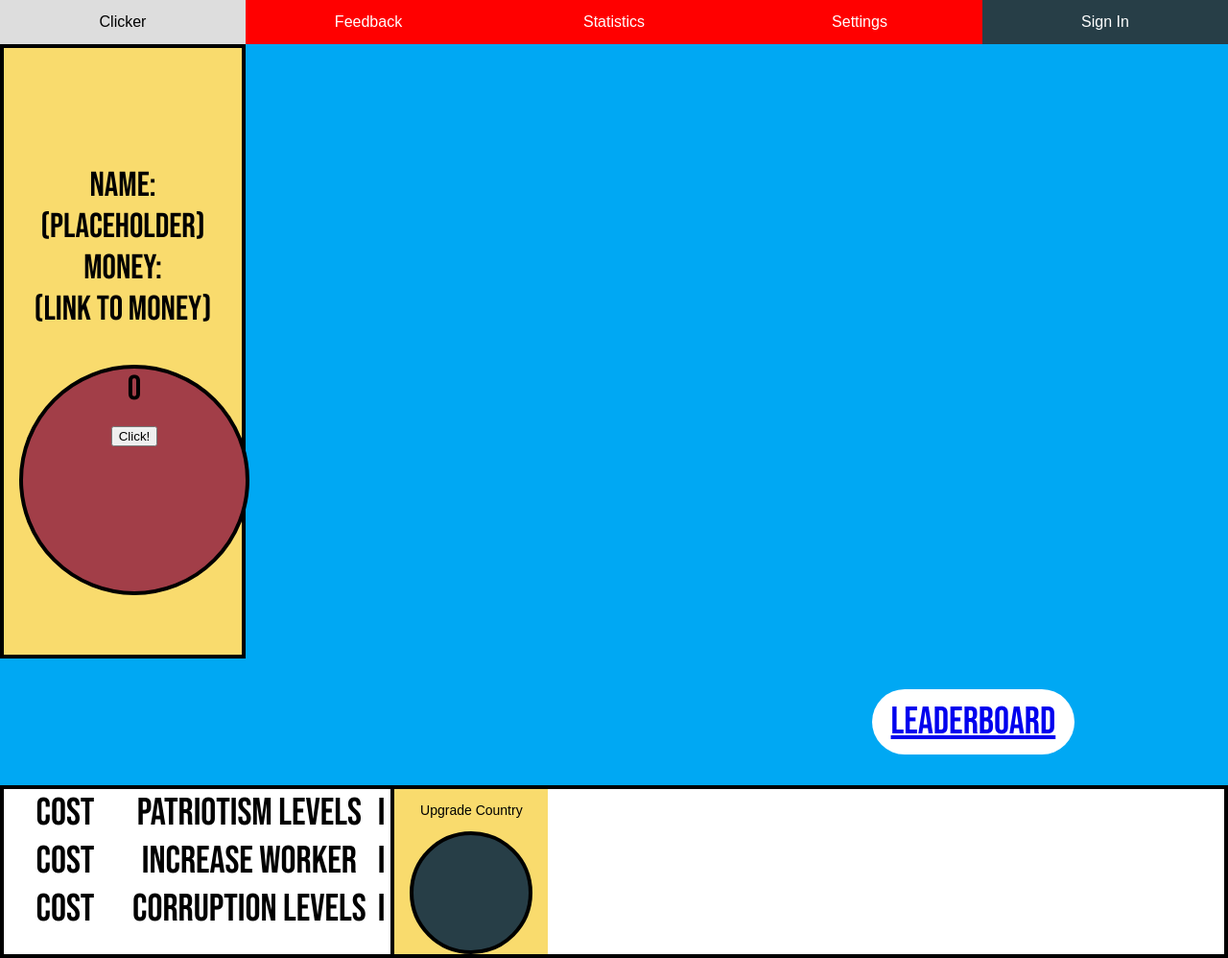
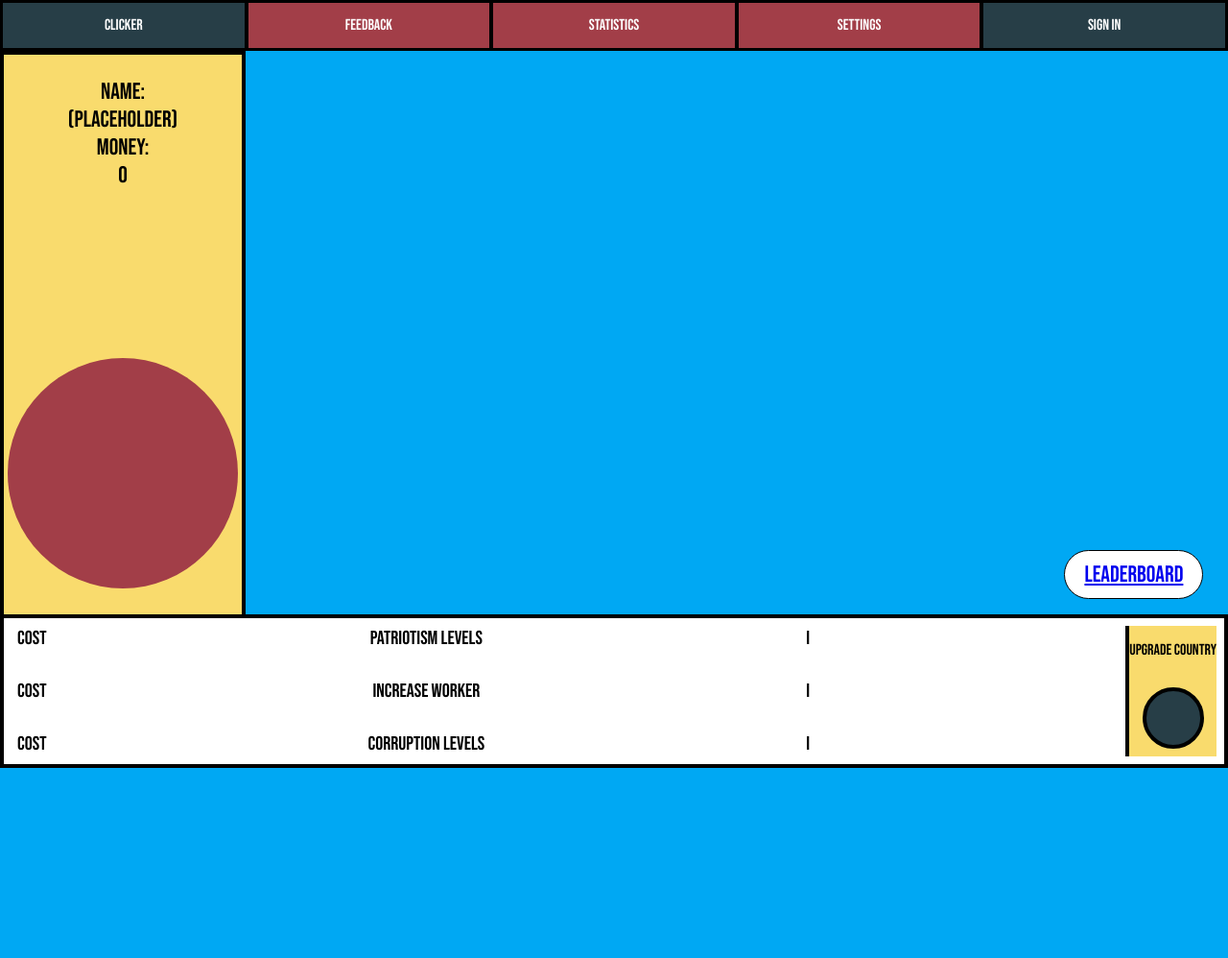
Before and after one commit to AlexWilson06/Propoganda, a PHP site: page / in a window 1280 px wide. Shown: the whole page at 96% size. After the commit the page ends 800 px from the top, so only its background shows below. Run offline with PHP 8.4, Linux system fonts and the light colour scheme.

Commit message:
Cleaning
Used ai claude to clean up my code, and fixed the bottom bar and index so that everything fits on one page without scrolling, and also added a back button for my leaderboard page

```diff
--- a/Leaderboard.php
+++ b/Leaderboard.php
@@ -11,7 +11,7 @@
 </head>
 <body>
     <?php
-    include ('NavBar.php')
+    include ('ReturnButton.php')
     ?>
 </body>
 </html>
--- /dev/null
+++ b/ReturnButton.php
@@ -0,0 +1,3 @@
+<div class="ReturnButtonC">
+    <a href="index.php">Back</a>
+</div>
--- a/css/style.css
+++ b/css/style.css
@@ -1,17 +1,47 @@
-/* NavBar code */
+/* General styles */
+* {
+  box-sizing: border-box;
+  text-align: center;
+}
+body {
+  font-family: "Bebas Neue", Arial, Helvetica, sans-serif;
+  margin: 0;
+  background-color: #00A8F3;
+  height: 100vh;
+  display: flex;
+  flex-direction: column;
+  overflow: hidden;
+}
+/* Layout */
+.MainCollumn {
+  flex: 1;
+  display: flex;
+  flex-direction: column;
+}
+.MenuCollumn {
+  width: 100%;
+  display: flex;
+}
+.Section2 {
+  flex: 1;
+  display: flex;
+}
+/* Navigation bar */
 .navbarC {
   display: flex;
-    background-color: red;
+  background-color: #A23E48;
   width: 100%;
-    outline: 1px black;
+  border: 1px solid black;
+  top: 0;
+  left: 0;
+  z-index: 1000;
 }
 .navbarC a {
   color: white;
   padding: 14px 20px;
-    text-align: center;
   text-decoration: none;
-    width: 100%;
-    outline: black;
+  flex: 1;
+  border: 0.25vh solid black;
 }
 .navbarC a:first-child, .navbarC a:last-child {
   background-color: #273E47;
@@ -20,157 +50,109 @@
   background-color: #ddd;
   color: black;
 }
-
-
-/* adding in font */
-.bebas-neue-regular {
-    font-family: "Bebas Neue", sans-serif;
-    font-weight: 400;
-    font-style: normal;
-  }
-  /* Making general css rules */
-  * {
-    box-sizing: border-box;
-    text-align: center;
-  }
-  /* Style the body */
-  body {
-    font-family: Arial, Helvetica, sans-serif;
-    margin: 0;
-    background-color: #00A8F3;
-  }
-  /* HOME PAGE */
-
-  /* Style the red section of the navigation bar */
-  .MainCollumn {
-    height: 100vh;
-    width: 100vw;
-  }
-  .MenuCollumn {
-    width: 100vw;
-    height: 20vh;
-    display: flex;
-  }
-  .navbar {
+/*Back/Return Button*/
+.navbarC {
   display: flex;
   background-color: #A23E48;
-    border: 0.5vh solid black;
-    font-family: "Bebas Neue";
-    font-size: 11.35vh;
-    margin-left: -0.5vh;
-    width: 99vw;
+  width: 100%;
+  border: 1px solid black;
+  top: 0;
+  left: 0;
+  z-index: 1000;
 }
-  /* Style the black sections of the navigation bar */
-  .navbar2 {
-    font-family: "Bebas Neue";
-    font-size: 12vh;
-    margin-left: -0.5vh;
-    overflow: hidden;
-    background-color: #273E47;
-    width: 20vw;
-  }
-  .navbar3 {
-    font-family: "Bebas Neue";
-    font-size: 12vh;
-    margin-left: -0.5vh;
-    overflow: hidden;
-    background-color: #273E47;
-    width: 20vw;
-  }
-  /* Style the navigation bar links */
-  .navbar a {
-    display: block;
-    border-right: 0.5vh solid black;
-    color: black;
-    text-align: center;
+.navbarC a {
+  color: white;
   padding: 14px 20px;
   text-decoration: none;
+  flex: 1;
+  border: 0.25vh solid black;
 }
-  /* Change color on hover */
-  .navbar a:hover {
-    background-color: white;
+.navbarC a:first-child, .navbarC a:last-child {
+  background-color: #273E47;
+}
+.navbarC a:hover {
+  background-color: #ddd;
   color: black;
 }
-  /* Attempt at doing clicker bar(talk to teacher about better way) */
-  .Section2 {
+/* Clicker bar */
+.clickerbar {
   width: 20vw;
-  }
-  .clickerbar {
+  display: flex;
+  flex-direction: column;
+  justify-content: space-between;
+  padding: 2vh 0;
   background-color: #F9DB6D;
   border: 0.5vh solid black;
-    font-family: "Bebas Neue";
-    font-size: 4.5vh;
-    height: 80vh;
-    width: 20vw;
+  font-size: 3vh;
+  overflow: hidden;
 }
-  .Clickerbox {
+.clickerbar p {
+  margin: 0;
+  padding: 1vh 0;
+  white-space: nowrap;
+  overflow: hidden;
+  text-overflow: ellipsis;
+}
+.clicker-container {
+  flex: 1;
+  display: flex;
+  justify-content: center;
+  align-items: center;
+}
+.circle-button {
+  width: 30vh;
+  height: 30vh;
+  border-radius: 50%;
   background-color: #A23E48;
-    height: 30vh;
-    width: 30vh;
-    border: 0.5vh solid black;
-    border-radius: 50%;
-    margin-left: 2vh;
-    margin-right: 2vh;
+  color: white;
+  font-size: 3vh;
+  border: none;
+  cursor: pointer;
+  display: flex;
+  justify-content: center;
+  align-items: center;
+  transition: transform 0.1s;
 }
-  /* Country image */
-  .CountryImage {
-    object-fit: cover;
-    rotate: -90deg;
+.circle-button:hover {
+  transform: scale(1.05);
 }
-  .CountryImage img {
-    height: 51vh;
-    width: 51vh;
+.circle-button:active {
+  transform: scale(0.95);
 }
-  .BtnLB {
+/* Leaderboard button */
+.Leaderboard {
+  position: absolute;
+  bottom: 22vh;
+  right: 2vw;
   background-color: white;
-    border: black;
+  border: 1px solid black;
   color: black;
   padding: 10px 20px;
   text-align: center;
-    display: inline-flex;
   cursor: pointer;
-    align-self: right;
   border-radius: 40px;
-    font-family: "Bebas Neue";
-    font-size: 40px;
-    margin: 4vh;
-    margin-left: 61vw;
+  font-size: 3vh;
 }
-  .Leaderboard {
-    background-color: white;
-    border: black;
-    color: black;
-    padding: 10px 20px;
-    text-align: center;
-    display: inline-flex;
-    cursor: pointer;
-    align-self: right;
-    border-radius: 40px;
-    font-family: "Bebas Neue";
-    font-size: 40px;
-    margin: 4vh;
-    margin-left: 61vw;
-  }
-  /* upgrade bar and rebirth button */
+/* Purchase bar */
 .purchasebar {
+  height: 20vh;
+  width: 100%;
+  position: absolute;
+  bottom: 0;
+  left: 0;
   display: flex;
+  justify-content: space-between;
+  align-items: center;
+  padding: 1vh;
   background-color: white;
   border: 0.5vh solid black;
+  overflow: hidden;
 }
-  .Cost {
+.Cost, .Upgrade, .Infobutton {
+  display: flex;
   flex-direction: column;
-    width: 10vw;
-    font-family: "Bebas Neue";
-  }
-  .Cost button{
-     font-size: 40px;
-  }
-  .Upgrade button {
-    font-size: 40px;
-    font-family: "Bebas Neue";
-  }
-  .Infobutton button{
-    font-size: 40px;
+  justify-content: space-between;
+  height: 100%;
 }
 .btn {
   border: none;
@@ -178,20 +160,27 @@
   background-color: white;
   cursor: pointer;
   font-family: "Bebas Neue";
+  font-size: 2.5vh;
+  white-space: nowrap;
+  overflow: hidden;
+  text-overflow: ellipsis;
 }
 .Upgradetext {
-    display: row;
+  display: flex;
+  flex-direction: column;
+  justify-content: space-between;
+  align-items: center;
+  height: 100%;
   background-color: #F9DB6D;
-    font-size: 14px;
   border-left: 0.5vh solid black;
+  font-size: 2vh;
 }
 .Rebirth {
   background-color: #273E47;
-    height: 16vh;
-    width: 16vh;
+  height: 8vh;
+  width: 8vh;
   border: 0.5vh solid black;
   border-radius: 50%;
-    margin-left: 2vh;
-    margin-right: 2vh;
+  margin: 1vh 0;
   cursor: pointer;
 }
--- a/index.php
+++ b/index.php
@@ -10,16 +10,14 @@
     <link rel="stylesheet" href="css/style.css">
 </head>
 <body>
-    <?php
-    include ('NavBar.php')
-    ?>
-    <div class="Section2"></div>
+    <?php include ('NavBar.php'); ?>
+    <div class="MainCollumn">
+        <div class="Section2">
             <div class="clickerbar">
-      <p><br><br>Name:<br>(placeholder)<br>Money:<br>(link to money)</p>
-      <div class="Clickerbox">
-        <!-- Add Clicker Game Elements Here -->
-        <div id="score">0</div>
-        <button id="clicker">Click!</button>
+                <p>Name:<br>(placeholder)<br>Money:<br><span id="score">0</span></p>
+                <div class="clicker-container">
+                    <button id="clicker" class="circle-button"></button>
+                </div>
             </div>
         </div>
         <div class="Leaderboard">
@@ -27,37 +25,19 @@
         </div>
         <div class="purchasebar">
             <div class="Cost">
-        <div class="Cost1">
+                <button class="btn">cost</button>
+                <button class="btn">cost</button>
                 <button class="btn">cost</button>
             </div>
-        <div class="Cost2">
-          <button class="btn">cost</button>
-        </div>
-        <div class="Cost3">
-          <button class="btn">cost</button>
-        </div>
-      </div>
             <div class="Upgrade">
-        <div class="Upgrade1">
                 <button class="btn">patriotism levels</button>
-        </div>
-        <div class="Upgrade2">
                 <button class="btn">Increase worker</button>
-        </div>
-        <div class="Upgrade3">
                 <button class="btn">corruption levels</button>
             </div>
-      </div>
             <div class="Infobutton">
-        <div class="Infobutton1">
                 <button class="btn">I</button>
-        </div>
-        <div class="Infobutton2">
                 <button class="btn">I</button>
-        </div>
-        <div class="Infobutton3">
                 <button class="btn">I</button>
-        </div>
             </div>
             <div class="Upgradetext">
                 <p>Upgrade Country</p>
@@ -69,7 +49,6 @@
   let score = 0;
   const scoreElement = document.getElementById('score');
   const clickerButton = document.getElementById('clicker');
-
   clickerButton.addEventListener('click', () => {
     score++;
     scoreElement.innerText = score;
@@ -81,7 +60,6 @@
       body: JSON.stringify({ score: score })
     });
   });
-
   // Fetch the current score when the page loads
   fetch('get_score.php')
     .then(response => response.json())
```
Lines whose indentation alone changed are shown as unchanged.
